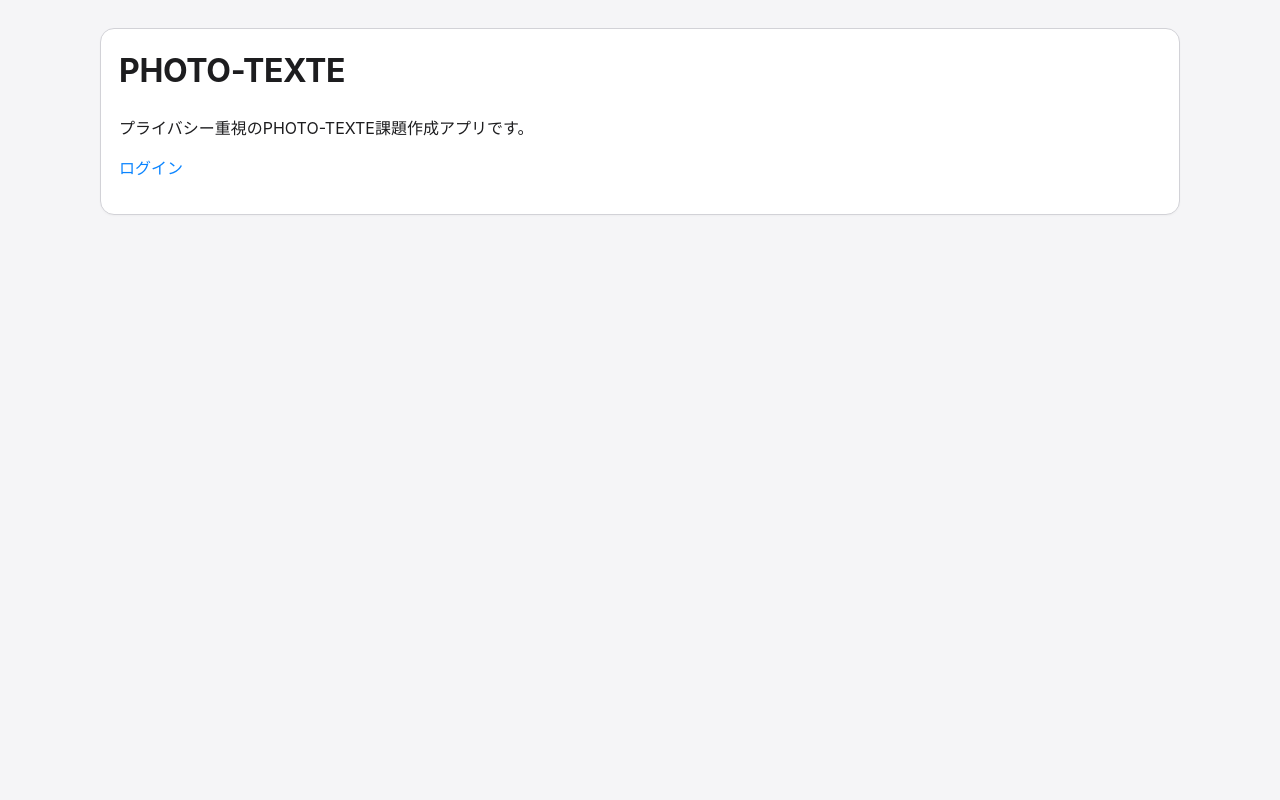
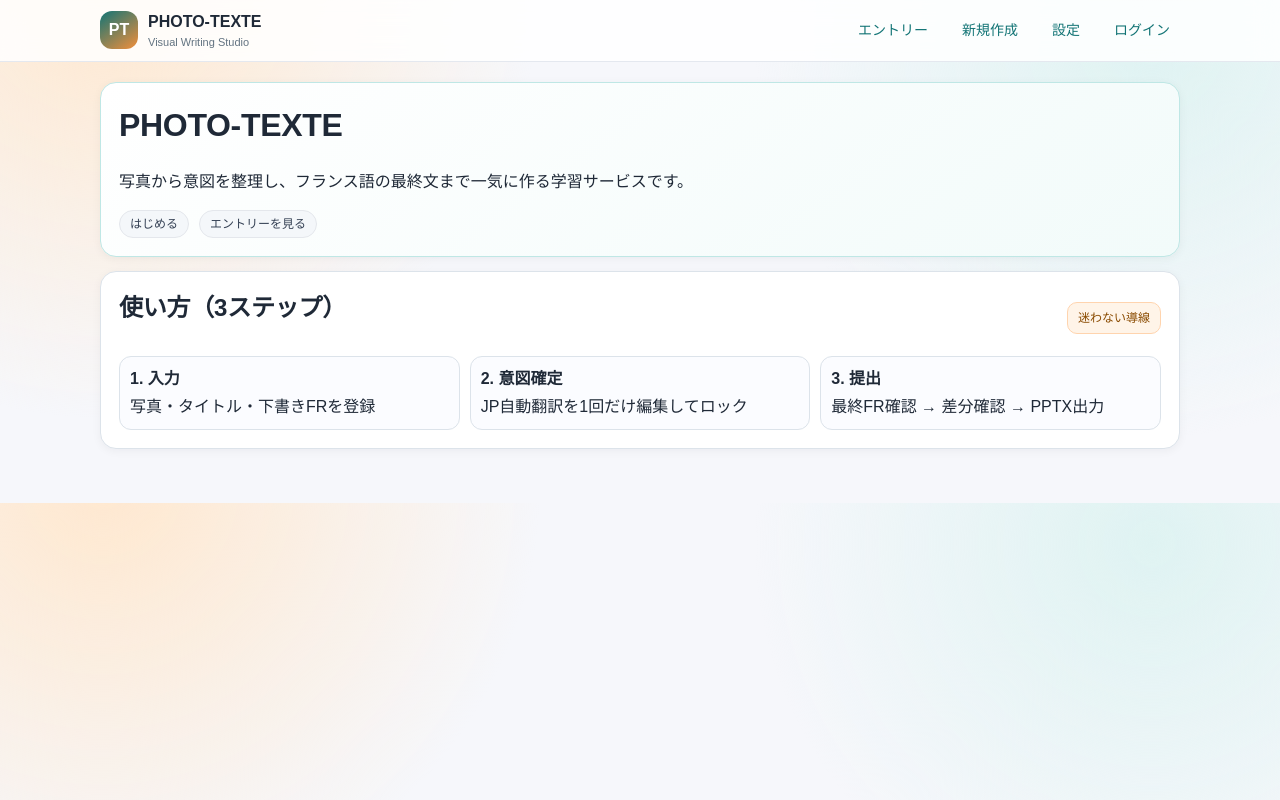
Before and after one commit to mani1261790/PHOTO-TEXTE, a Next.js app: page / in a window 1280 px wide. Built offline with nearby package versions, Linux system fonts and the light colour scheme.

Commit message:
Revamp new entry flow design

```diff
--- a/app/globals.css
+++ b/app/globals.css
@@ -1,19 +1,20 @@
 :root {
-  --theme-primary: #0a84ff;
-  --theme-primary-pressed: #0060d1;
-  --theme-secondary: #f2f4f7;
-  --theme-bg: #f5f5f7;
+  --theme-primary: #127475;
+  --theme-primary-pressed: #0f6263;
+  --theme-accent: #f28f3b;
+  --theme-ink: #1f2937;
+  --theme-subtle: #637381;
+  --theme-bg: #f6f7fb;
   --theme-surface: #ffffff;
-  --theme-border: #d2d2d7;
-  --theme-text: #1d1d1f;
-  --theme-subtle: #6e6e73;
+  --theme-border: #dce3ea;
+  --theme-soft: #edf3f6;
   --theme-success: #2f9e44;
   --theme-danger: #d92d20;
   --theme-warning-bg: #fff3bf;
   --diff-add: #e8f9ee;
   --diff-remove: #fff0ef;
 
-  --radius-card: 14px;
+  --radius-card: 16px;
   --radius-control: 10px;
 }
 
@@ -28,16 +29,19 @@ body {
 }
 
 body {
-  font-family: 'SF Pro Text', 'SF Pro JP', 'Hiragino Sans', 'Yu Gothic UI', sans-serif;
-  background: var(--theme-bg);
-  color: var(--theme-text);
+  font-family: 'Avenir Next', 'Hiragino Sans', 'Yu Gothic UI', sans-serif;
+  background:
+    radial-gradient(circle at 8% -4%, #ffe8cf 0, transparent 34%),
+    radial-gradient(circle at 90% 8%, #dff3f2 0, transparent 32%),
+    var(--theme-bg);
+  color: var(--theme-ink);
   line-height: 1.5;
 }
 
 main {
   max-width: 1120px;
   margin: 0 auto;
-  padding: 28px 20px 40px;
+  padding: 20px 20px 40px;
 }
 
 a {
@@ -59,13 +63,87 @@ h6 {
   letter-spacing: -0.01em;
 }
 
+p {
+  margin-top: 0;
+}
+
+.topnav {
+  position: sticky;
+  top: 0;
+  z-index: 50;
+  backdrop-filter: blur(12px);
+  background: #ffffffd9;
+  border-bottom: 1px solid #e4e8ef;
+}
+
+.topnav-inner {
+  max-width: 1120px;
+  margin: 0 auto;
+  padding: 10px 20px;
+  display: flex;
+  align-items: center;
+  justify-content: space-between;
+  gap: 16px;
+}
+
+.brand {
+  display: inline-flex;
+  align-items: center;
+  gap: 10px;
+  color: var(--theme-ink);
+  text-decoration: none;
+}
+
+.brand:hover {
+  text-decoration: none;
+}
+
+.brand small {
+  display: block;
+  color: var(--theme-subtle);
+  font-size: 11px;
+}
+
+.brand-mark {
+  width: 38px;
+  height: 38px;
+  border-radius: 12px;
+  display: inline-grid;
+  place-items: center;
+  font-weight: 700;
+  color: #fff;
+  background: linear-gradient(145deg, var(--theme-primary), var(--theme-accent));
+}
+
+.topnav-links {
+  display: inline-flex;
+  align-items: center;
+  gap: 14px;
+  font-size: 14px;
+}
+
+.topnav-links a {
+  padding: 6px 10px;
+  border-radius: 999px;
+}
+
+.topnav-links a:hover {
+  background: #eff4f7;
+  text-decoration: none;
+}
+
 .card {
   background: var(--theme-surface);
   border: 1px solid var(--theme-border);
   border-radius: var(--radius-card);
   padding: 18px;
   margin-bottom: 14px;
-  box-shadow: 0 1px 2px #00000008;
+  box-shadow: 0 2px 10px #1018280d;
+}
+
+.panel-highlight {
+  border: 1px solid #bfe7e5;
+  background: linear-gradient(145deg, #ffffff, #f2fbfa);
 }
 
 input,
@@ -85,28 +163,28 @@ input,
 textarea,
 select {
   background: #fff;
-  color: var(--theme-text);
+  color: var(--theme-ink);
 }
 
 input:focus,
 textarea:focus,
 select:focus,
 button:focus {
-  outline: 2px solid #99c8ff;
+  outline: 2px solid #9fd6d4;
   outline-offset: 1px;
 }
 
 button {
-  background: var(--theme-primary);
+  background: linear-gradient(145deg, var(--theme-primary), #169293);
   color: #fff;
-  border: 1px solid var(--theme-primary);
+  border: 1px solid #0f6f70;
   font-weight: 600;
   cursor: pointer;
-  transition: background 0.16s ease;
+  transition: filter 0.16s ease;
 }
 
 button:hover {
-  background: var(--theme-primary-pressed);
+  filter: brightness(0.96);
 }
 
 button[disabled] {
@@ -115,22 +193,14 @@ button[disabled] {
 }
 
 .btn-secondary {
-  background: var(--theme-secondary);
-  color: var(--theme-text);
+  background: var(--theme-soft);
+  color: var(--theme-ink);
   border-color: var(--theme-border);
-}
-
-.btn-secondary:hover {
-  background: #e9ebef;
 }
 
 .btn-danger {
   background: var(--theme-danger);
   border-color: var(--theme-danger);
-}
-
-.btn-danger:hover {
-  background: #b42318;
 }
 
 .badge {
@@ -139,10 +209,20 @@ button[disabled] {
   gap: 6px;
   font-size: 12px;
   color: #344054;
-  background: #f2f4f7;
+  background: #f4f7fa;
   border: 1px solid #e4e7ec;
   border-radius: 999px;
   padding: 4px 10px;
+}
+
+.info-chip {
+  display: inline-block;
+  padding: 6px 10px;
+  border-radius: 10px;
+  font-size: 12px;
+  background: #fff4e8;
+  border: 1px solid #ffd4ae;
+  color: #8a4b00;
 }
 
 .error {
@@ -150,8 +230,42 @@ button[disabled] {
   font-weight: 600;
 }
 
-.success {
-  color: var(--theme-success);
+.section-head {
+  display: flex;
+  justify-content: space-between;
+  align-items: center;
+  gap: 10px;
+  margin-bottom: 10px;
+}
+
+.actions-row {
+  display: flex;
+  gap: 10px;
+  flex-wrap: wrap;
+}
+
+.actions-row a,
+.actions-row button {
+  width: auto;
+  margin: 0;
+}
+
+.flow-grid {
+  display: grid;
+  grid-template-columns: repeat(3, minmax(0, 1fr));
+  gap: 10px;
+}
+
+.flow-box {
+  background: #fbfcff;
+  border: 1px solid var(--theme-border);
+  border-radius: 12px;
+  padding: 10px;
+}
+
+.flow-box strong {
+  display: block;
+  margin-bottom: 4px;
 }
 
 .wizard-shell {
@@ -163,7 +277,7 @@ button[disabled] {
 
 .timeline {
   position: sticky;
-  top: 16px;
+  top: 72px;
 }
 
 .timeline-step {
@@ -172,7 +286,7 @@ button[disabled] {
 }
 
 .timeline-step.active {
-  border-left-color: var(--theme-primary);
+  border-left-color: var(--theme-accent);
 }
 
 .timeline-step.done {
@@ -185,7 +299,8 @@ button[disabled] {
 }
 
 .hero {
-  background: var(--theme-surface);
+  border: 1px solid #bfe7e5;
+  background: linear-gradient(145deg, #ffffff, #effaf8);
 }
 
 .hero-title-row {
@@ -268,7 +383,20 @@ button[disabled] {
   margin: 0;
 }
 
-@media (max-width: 860px) {
+.entry-list {
+  display: grid;
+  gap: 12px;
+}
+
+@media (max-width: 960px) {
+  .topnav-inner {
+    flex-wrap: wrap;
+  }
+
+  .flow-grid {
+    grid-template-columns: 1fr;
+  }
+
   .wizard-shell {
     grid-template-columns: 1fr;
   }
--- a/app/layout.tsx
+++ b/app/layout.tsx
@@ -1,6 +1,7 @@
 import './globals.css';
 
 import type { Metadata } from 'next';
+import { TopNav } from '@/components/TopNav';
 
 export const metadata: Metadata = {
   title: 'PHOTO-TEXTE',
@@ -11,6 +12,7 @@ export default function RootLayout({ children }: { children: React.ReactNode })
   return (
     <html lang="ja">
       <body>
+        <TopNav />
         <main>{children}</main>
       </body>
     </html>
--- a/app/page.tsx
+++ b/app/page.tsx
@@ -2,12 +2,42 @@ import Link from 'next/link';
 
 export default function Home() {
   return (
-    <div className="card">
-      <h1>PHOTO-TEXTE</h1>
-      <p>プライバシー重視のPHOTO-TEXTE課題作成アプリです。</p>
-      <p>
-        <Link href="/login">ログイン</Link>
-      </p>
+    <div>
+      <div className="card panel-highlight">
+        <h1>PHOTO-TEXTE</h1>
+        <p>
+          写真から意図を整理し、フランス語の最終文まで一気に作る学習サービスです。
+        </p>
+        <div className="actions-row">
+          <Link href="/login" className="badge">
+            はじめる
+          </Link>
+          <Link href="/entries" className="badge">
+            エントリーを見る
+          </Link>
+        </div>
+      </div>
+
+      <div className="card">
+        <div className="section-head">
+          <h2>使い方（3ステップ）</h2>
+          <span className="info-chip">迷わない導線</span>
+        </div>
+        <div className="flow-grid">
+          <div className="flow-box">
+            <strong>1. 入力</strong>
+            写真・タイトル・下書きFRを登録
+          </div>
+          <div className="flow-box">
+            <strong>2. 意図確定</strong>
+            JP自動翻訳を1回だけ編集してロック
+          </div>
+          <div className="flow-box">
+            <strong>3. 提出</strong>
+            最終FR確認 → 差分確認 → PPTX出力
+          </div>
+        </div>
+      </div>
     </div>
   );
 }
--- /dev/null
+++ b/components/TopNav.tsx
@@ -0,0 +1,25 @@
+import Link from 'next/link';
+
+export function TopNav() {
+  return (
+    <header className="topnav">
+      <div className="topnav-inner">
+        <Link href="/" className="brand">
+          <span className="brand-mark" aria-hidden>
+            PT
+          </span>
+          <span>
+            <strong>PHOTO-TEXTE</strong>
+            <small>Visual Writing Studio</small>
+          </span>
+        </Link>
+        <nav className="topnav-links" aria-label="主要メニュー">
+          <Link href="/entries">エントリー</Link>
+          <Link href="/entries/new">新規作成</Link>
+          <Link href="/settings">設定</Link>
+          <Link href="/login">ログイン</Link>
+        </nav>
+      </div>
+    </header>
+  );
+}
```
Also changed, not shown: app/entries/new/page.tsx (+8 -2 lines), app/entries/page.tsx (+22 -7 lines), app/login/page.tsx (+6 -1 lines), app/settings/page.tsx (+14 -4 lines), components/EntryWizard.tsx (+16 -0 lines).
